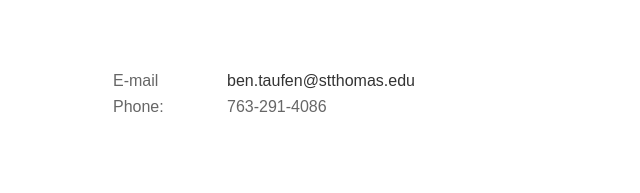
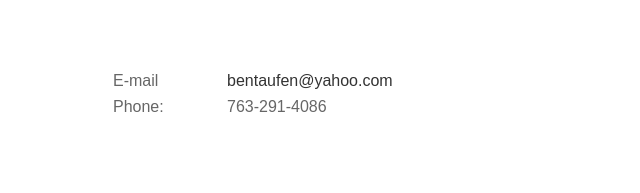
Before and after one commit to Ben-Taufen/Ben-Taufen.github.io, a plain HTML site: page contact.html in a window 1280 px wide. Shown: the part 187-380 px from the top of the page, 352-992 px from the left. Drawn offline with nearby package versions, Linux system fonts and the light colour scheme.

Commit message:
change email whatup

```diff
--- a/contact.html
+++ b/contact.html
@@ -70,7 +70,7 @@ body  {
 						<b> E-mail</b>
 					</td>
 					<td>
-						<A href="mailto:ben.taufen@stthomas.edu">ben.taufen@stthomas.edu</a>
+						<A href="mailto:bentaufen@yahoo.com">bentaufen@yahoo.com</a>
 					</td>
 				</tr>
 				<tr>
```
